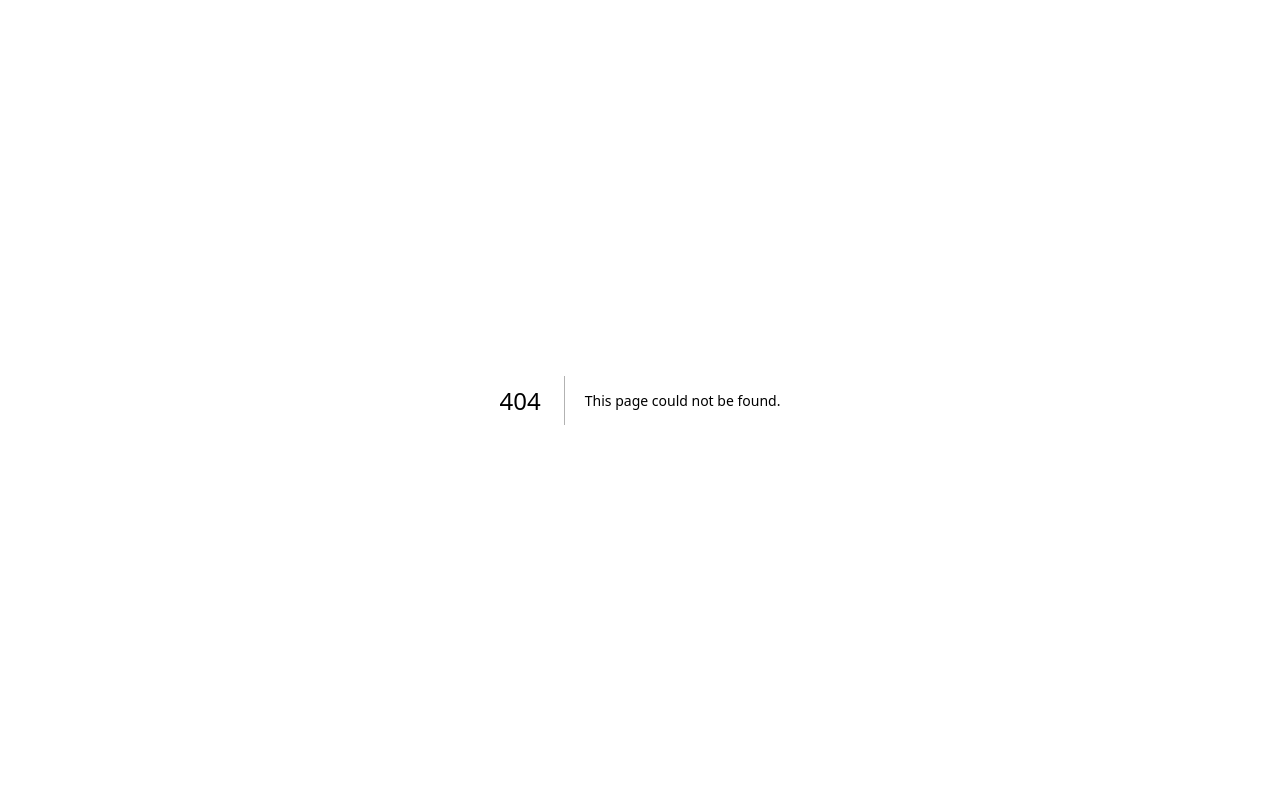
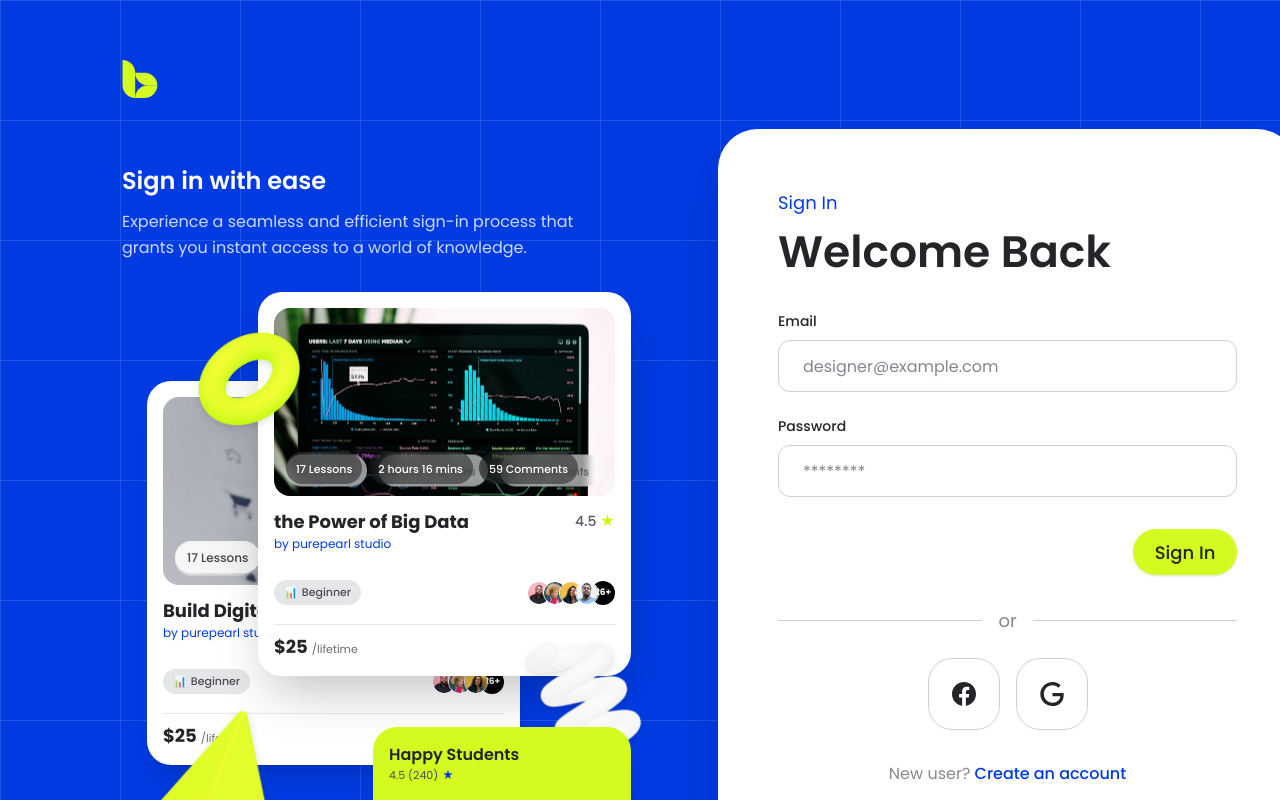
Before and after one commit to sisrafilss/byte-space-forntend, a Next.js app: page /login in a window 1280 px wide. Before the commit this address had no page. Shown: the top 800 px of the page. Built offline with nearby package versions, Linux system fonts and the light colour scheme; a web font is replaced by a local one.

Commit message:
feat(bonus): implement login page with form and social auth

```diff
--- /dev/null
+++ b/src/app/(auth)/login/page.tsx
@@ -0,0 +1,83 @@
+import Link from 'next/link';
+
+export default function LoginPage() {
+  return (
+    <div className="flex flex-col">
+      {/* Top Header */}
+      <span className="font-satoshi text-[18px] font-normal text-[#003BE2]">Sign In</span>
+      <h2 className="font-poppins mt-2 text-[32px] leading-tight font-semibold text-neutral-950 sm:text-[44px]">
+        Welcome Back
+      </h2>
+
+      {/* Form Fields */}
+      <form className="mt-8 flex flex-col gap-6">
+        <div className="flex flex-col gap-2">
+          <label className="font-satoshi text-[14px] font-medium text-neutral-950">Email</label>
+          <input
+            type="email"
+            placeholder="designer@example.com"
+            className="font-satoshi h-[52px] w-full rounded-[12px] border border-[#CED0D3] bg-white px-6 text-[16px] text-neutral-950 transition-colors placeholder:text-neutral-400 focus:border-[#003BE2] focus:outline-none"
+          />
+        </div>
+
+        <div className="flex flex-col gap-2">
+          <label className="font-satoshi text-[14px] font-medium text-neutral-950">Password</label>
+          <input
+            type="password"
+            placeholder="********"
+            className="font-satoshi h-[52px] w-full rounded-[12px] border border-[#CED0D3] bg-white px-6 text-[16px] text-neutral-950 transition-colors placeholder:text-neutral-400 focus:border-[#003BE2] focus:outline-none"
+          />
+        </div>
+
+        <div className="flex justify-end pt-2">
+          <button
+            type="submit"
+            className="font-satoshi inline-flex h-[46px] w-[104px] items-center justify-center rounded-full bg-[#D4FB20] text-[18px] font-medium text-neutral-950 shadow-sm transition-all duration-200 hover:bg-[#cbf801] active:scale-95"
+          >
+            Sign In
+          </button>
+        </div>
+      </form>
+
+      {/* Social Divider */}
+      <div className="mt-8 flex items-center justify-center gap-4">
+        <div className="h-px flex-1 bg-[#D1D1D1]" />
+        <span className="font-satoshi text-[18px] text-[#888888]">or</span>
+        <div className="h-px flex-1 bg-[#D1D1D1]" />
+      </div>
+
+      {/* Social Buttons */}
+      <div className="mt-6 flex items-center justify-center gap-4">
+        <button
+          type="button"
+          aria-label="Sign in with Facebook"
+          className="flex h-[72px] w-[72px] items-center justify-center rounded-[24px] border border-[#D1D1D1] bg-white text-neutral-950 transition-colors hover:bg-neutral-50 active:scale-95"
+        >
+          <svg width="24" height="24" viewBox="0 0 24 24" fill="currentColor">
+            <path d="M24 12.073c0-6.627-5.373-12-12-12s-12 5.373-12 12c0 5.99 4.388 10.954 10.125 11.854v-8.385H7.078v-3.47h3.047V9.43c0-3.007 1.792-4.669 4.533-4.669 1.312 0 2.686.235 2.686.235v2.953H15.83c-1.491 0-1.956.925-1.956 1.874v2.25h3.328l-.532 3.47h-2.796v8.385C19.612 23.027 24 18.062 24 12.073z" />
+          </svg>
+        </button>
+        <button
+          type="button"
+          aria-label="Sign in with Google"
+          className="flex h-[72px] w-[72px] items-center justify-center rounded-[24px] border border-[#D1D1D1] bg-white text-neutral-950 transition-colors hover:bg-neutral-50 active:scale-95"
+        >
+          <svg width="24" height="24" viewBox="0 0 24 24" fill="currentColor">
+            <path d="M12.48 10.92v3.28h7.84c-.24 1.84-.853 3.187-1.787 4.133-1.147 1.147-2.933 2.4-6.053 2.4-4.827 0-8.6-3.893-8.6-8.72s3.773-8.72 8.6-8.72c2.6 0 4.507 1.027 5.907 2.347l2.307-2.307C18.747 1.44 16.133 0 12.48 0 5.867 0 .307 5.387.307 12s5.56 12 12.173 12c3.573 0 6.267-1.173 8.373-3.36 2.16-2.16 2.84-5.213 2.84-7.667 0-.76-.053-1.467-.173-2.053H12.48z" />
+          </svg>
+        </button>
+      </div>
+
+      {/* Switch Link */}
+      <div className="mt-8 text-center">
+        <span className="font-satoshi text-[16px] text-[#888888]">New user? </span>
+        <Link
+          href="/register"
+          className="font-satoshi text-[16px] font-medium text-[#003BE2] hover:underline"
+        >
+          Create an account
+        </Link>
+      </div>
+    </div>
+  );
+}
```
